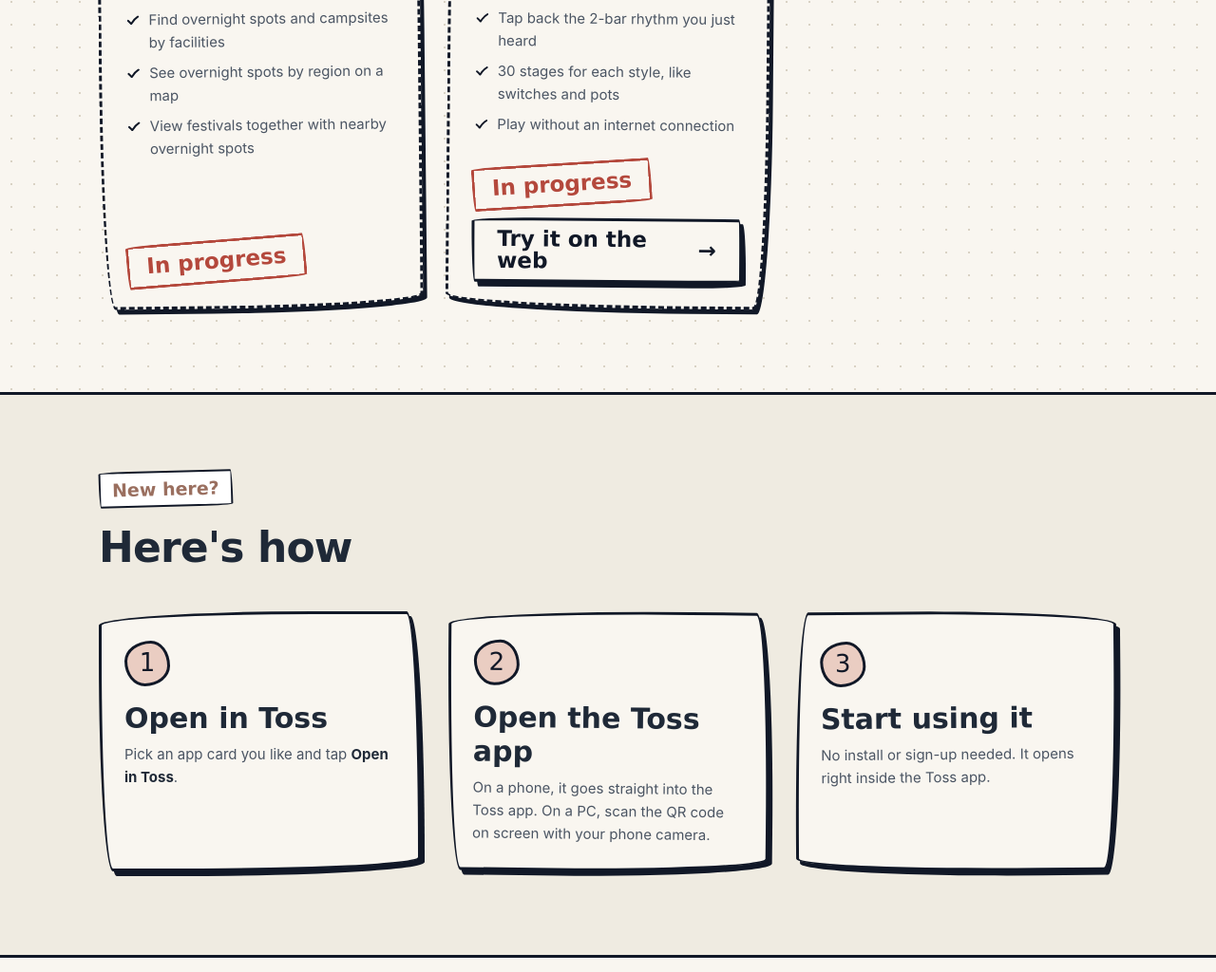
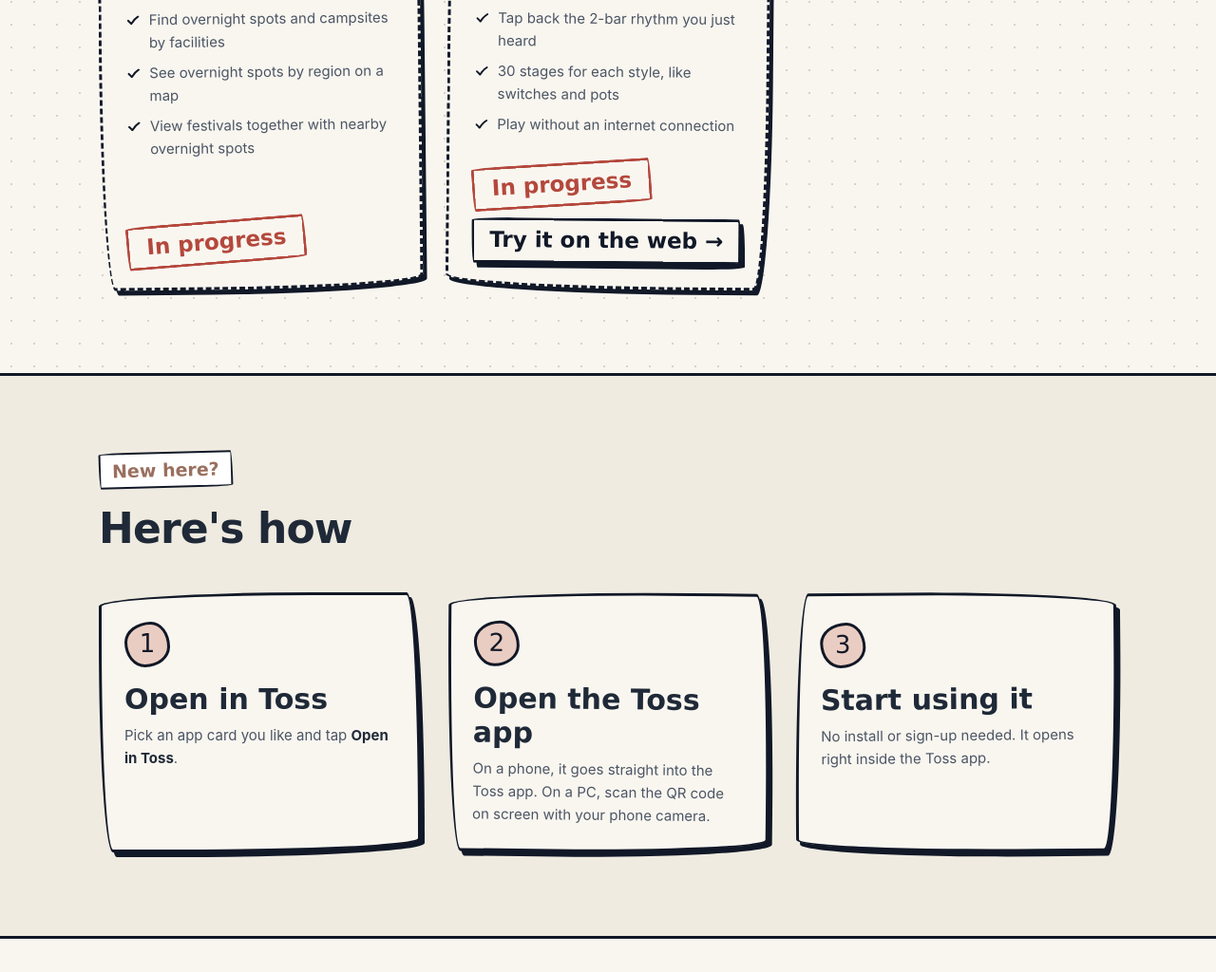
Before and after one commit to seungjinhan/portfolio_app, a plain HTML site: page index.html in a window 1280 px wide. Shown: the part 3250-4274 px from the top of the page at 95% size. Drawn offline with Linux system fonts and the light colour scheme; a web font is replaced by a local one.

Commit message:
웹에서 해보기 버튼이 좁은 카드에서도 한 줄에 들어가게 해요
스페인어·일본어 문구를 줄이고 버튼 좌우 여백을 16px로 줄였어요.

Co-Authored-By: Claude Opus 5.5 <noreply@anthropic.com>

```diff
--- a/i18n.js
+++ b/i18n.js
@@ -148,7 +148,7 @@
       soonTitle: "準備中のアプリ",
       soonLead: "まだTossで公開されていないアプリです。公開されたら、ここにも<b>Tossで見る</b>リンクが付きます。",
       soonStamp: "準備中",
-      playWeb: link("Webで遊んでみる", "（新しいウィンドウ）"),
+      playWeb: link("Webで遊ぶ", "（新しいウィンドウ）"),
       howTag: "はじめての方へ",
       howTitle: "こうやって開きます",
       step1T: "Tossで見る",
@@ -421,7 +421,7 @@
       soonTitle: "Apps en preparación",
       soonLead: "Estas apps aún no están en Toss. Cuando se publiquen, aquí también aparecerá el enlace <b>Ver en Toss</b>.",
       soonStamp: "En preparación",
-      playWeb: link("Pruébalo en la web", "(nueva ventana)"),
+      playWeb: link("Jugar en la web", "(nueva ventana)"),
       howTag: "¿Primera vez?",
       howTitle: "Así se abren",
       step1T: "Ver en Toss",
--- a/style.css
+++ b/style.css
@@ -501,6 +501,7 @@ a { color: inherit; }
 .card-link { align-self: flex-start; }
 .card-foot { display: flex; flex-wrap: wrap; align-items: center; gap: 12px 16px; }
 .card-foot > .stamp, .card-foot > .card-link { align-self: center; }
+.card-foot > .card-link { padding-left: 16px; padding-right: 16px; }
 
 /* ---------- upcoming apps ---------- */
 .section-soon { padding-top: 0; }
```
